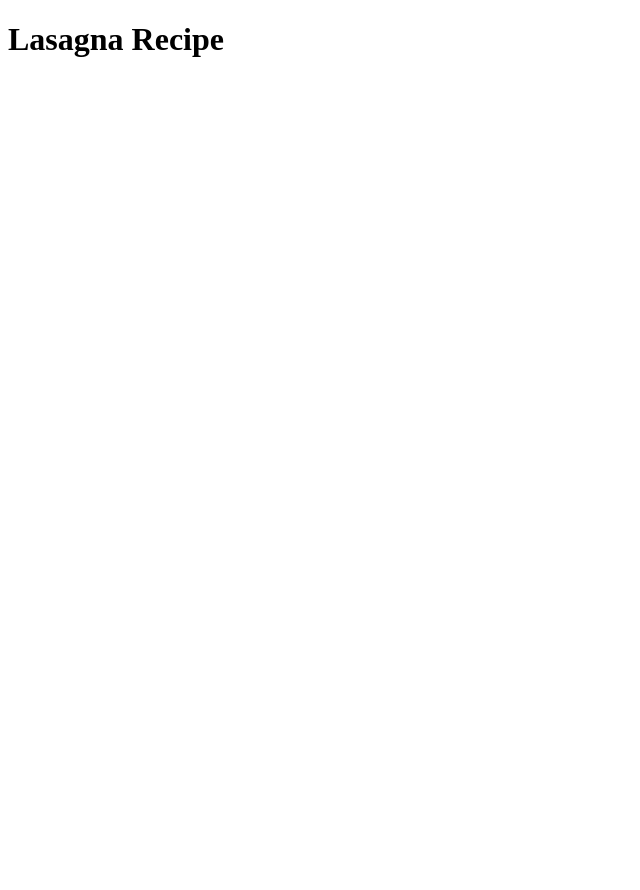
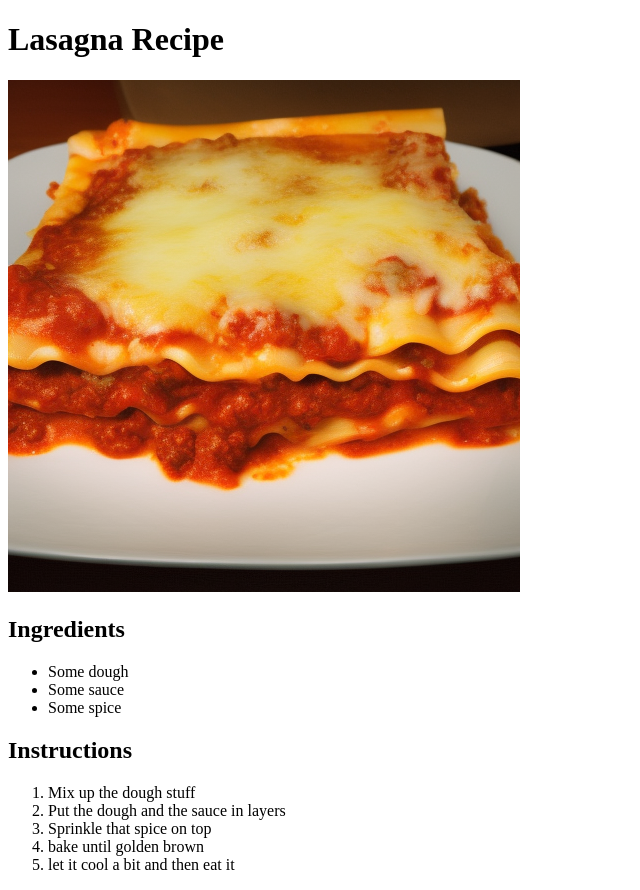
Before and after one commit to MasterHatu/Hatu-Odin-Project, a plain HTML site: page RecipesProject/recipes/lasagna.html in a window 1280 px wide. Shown: the whole page, without its empty margins (0-640 px from the left). Before the commit the page ends 800 px from the top, so only its background shows below. Drawn offline with Linux system fonts and the light colour scheme.

Commit message:
add lasagna recipe contents
Add an image, the ingredient list and the preparation instructions to the lasagna.html

```diff
--- a/RecipesProject/recipes/lasagna.html
+++ b/RecipesProject/recipes/lasagna.html
@@ -8,6 +8,21 @@
 
 <body>
 	<h1>Lasagna Recipe</h1>
+	<p><img src="./img/lasagna.png" alt="A piece of lasagna on a plate"></p>
+	<h2>Ingredients</h2>
+	<ul>
+		<li>Some dough</li>
+		<li>Some sauce</li>
+		<li>Some spice</li>
+	</ul>
+	<h2>Instructions</h2>
+	<ol>
+		<li>Mix up the dough stuff</li>
+		<li>Put the dough and the sauce in layers</li>
+		<li>Sprinkle that spice on top</li>
+		<li>bake until golden brown</li>
+		<li>let it cool a bit and then eat it</li>
+	</ol>
 </body>
 
 </html>
```
Also changed, not shown: RecipesProject/recipes/img/lasagna.png (added).
